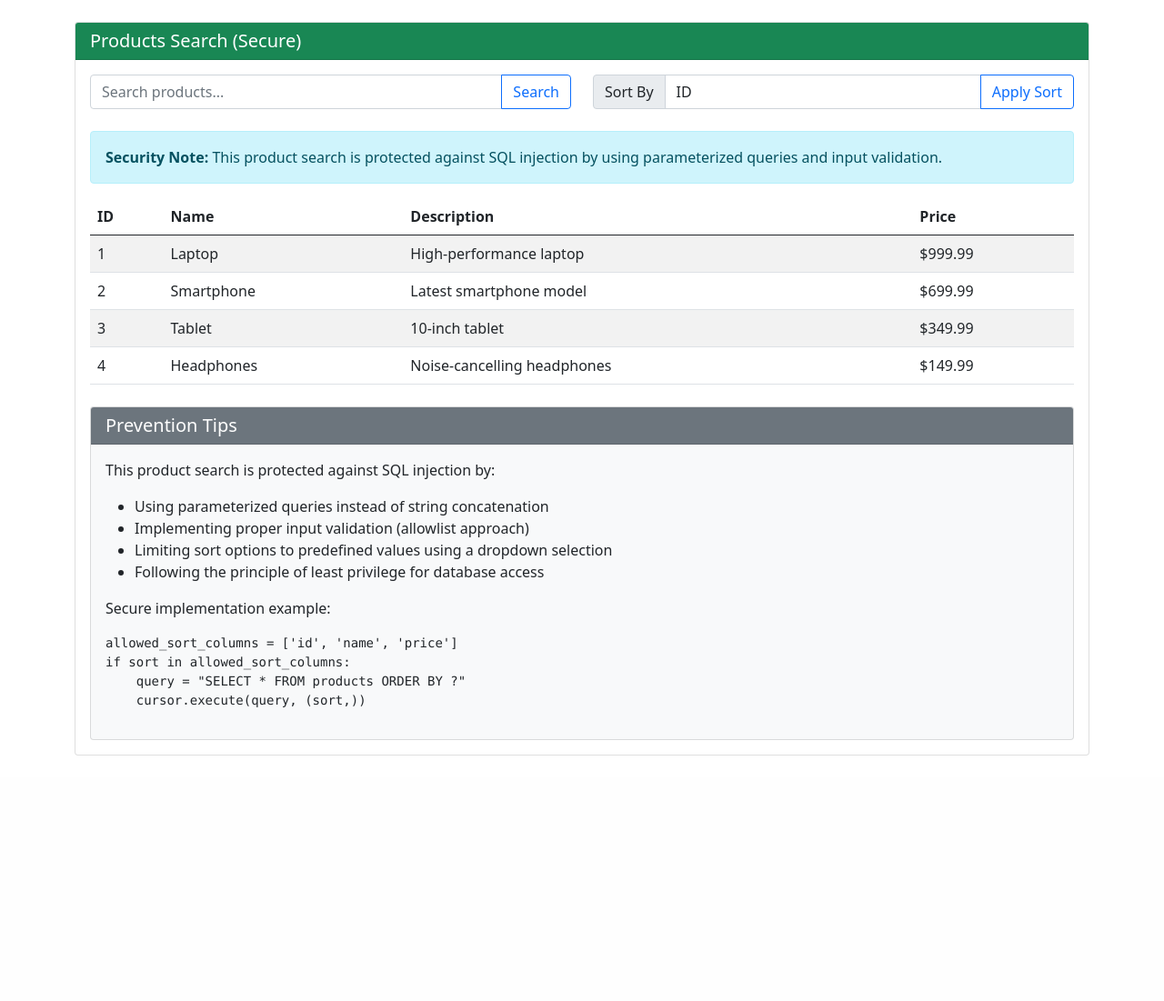
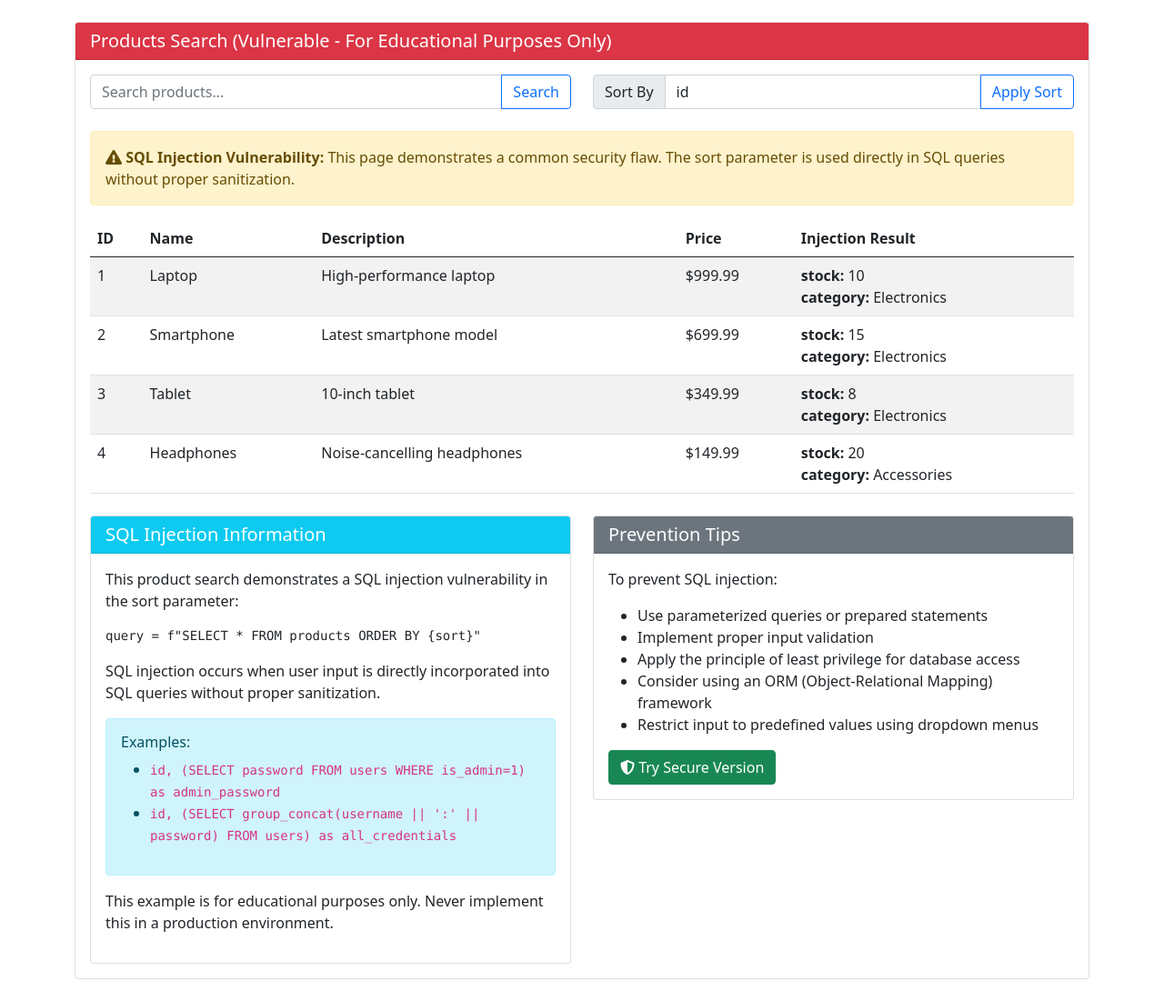
Before and after one commit to SebastianMeisel/SQL-Injection-Demo, a Flask app: page /products in a window 1280 px wide. Shown: the part 56-1157 px from the top of the page at 91% size. Before the commit the page ends 887 px from the top, so only its background shows below. Run offline with Flask 2, Linux system fonts and the light colour scheme; data comes from the database, SQL or seed files in the repository; some libraries are stand-ins or nearby versions.

Commit message:
Make products vulnerable again!

```diff
--- a/app/templates/products.html
+++ b/app/templates/products.html
@@ -4,8 +4,8 @@
 
 {% block content %}
 <div class="card mb-4">
-    <div class="card-header bg-success text-white">
-        <h5 class="mb-0">Products Search (Secure)</h5>
+    <div class="card-header bg-danger text-white">
+        <h5 class="mb-0">Products Search (Vulnerable - For Educational Purposes Only)</h5>
     </div>
     <div class="card-body">
         <form method="get" class="mb-4">
@@ -19,19 +19,15 @@
                 <div class="col-md-6">
                     <div class="input-group">
                         <label class="input-group-text">Sort By</label>
-                        <select class="form-control" name="sort">
-                            <option value="id" {% if sort == 'id' %}selected{% endif %}>ID</option>
-                            <option value="name" {% if sort == 'name' %}selected{% endif %}>Name</option>
-                            <option value="price" {% if sort == 'price' %}selected{% endif %}>Price</option>
-                        </select>
+                        <input type="text" class="form-control" name="sort" value="{{ sort }}" placeholder="Enter sort column (e.g., id, name, price)">
                         <button class="btn btn-outline-primary" type="submit">Apply Sort</button>
                     </div>
                 </div>
             </div>
         </form>
 
-        <div class="alert alert-info">
-            <strong>Security Note:</strong> This product search is protected against SQL injection by using parameterized queries and input validation.
+        <div class="alert alert-warning">
+            <i class="fas fa-exclamation-triangle"></i> <strong>SQL Injection Vulnerability:</strong> This page demonstrates a common security flaw. The sort parameter is used directly in SQL queries without proper sanitization.
         </div>
 
         <table class="table table-striped">
@@ -41,6 +37,7 @@
                     <th>Name</th>
                     <th>Description</th>
                     <th>Price</th>
+                    <th>Injection Result</th>
                 </tr>
             </thead>
             <tbody>
@@ -50,30 +47,64 @@
                     <td>{{ product['name'] if 'name' in product else 'N/A' }}</td>
                     <td>{{ product['description'] if 'description' in product else 'N/A' }}</td>
                     <td>{% if 'price' in product %}${{ '%.2f'|format(product['price']) }}{% else %}N/A{% endif %}</td>
+                    <td>
+                        <!-- Display all columns that aren't standard product fields -->
+                        {% for key, value in product.items() %}
+                            {% if key not in ['id', 'name', 'description', 'price'] %}
+                                <strong>{{ key }}:</strong> {{ value }}<br>
+                            {% endif %}
+                        {% endfor %}
+                    </td>
                 </tr>
                 {% endfor %}
             </tbody>
         </table>
 
-        <div class="mt-4 card bg-light">
+        <div class="row mt-4">
+            <div class="col-md-6">
+                <div class="card">
+                    <div class="card-header bg-info text-white">
+                        <h5 class="mb-0">SQL Injection Information</h5>
+                    </div>
+                    <div class="card-body">
+                        <p>This product search demonstrates a SQL injection vulnerability in the sort parameter:</p>
+                        <pre><code>query = f"SELECT * FROM products ORDER BY {sort}"</code></pre>
+                        <p>SQL injection occurs when user input is directly incorporated into SQL queries without proper sanitization.</p>
+
+                        <div class="alert alert-info">
+                            <h6>Examples:</h6>
+                            <ul>
+                                <li><code>id, (SELECT password FROM users WHERE is_admin=1) as admin_password</code></li>
+                                <li><code>id, (SELECT group_concat(username || ':' || password) FROM users) as all_credentials</code></li>
+                            </ul>
+                        </div>
+
+                        <p>This example is for educational purposes only. Never implement this in a production environment.</p>
+                    </div>
+                </div>
+            </div>
+
+            <div class="col-md-6">
+                <div class="card">
                     <div class="card-header bg-secondary text-white">
                         <h5 class="mb-0">Prevention Tips</h5>
                     </div>
                     <div class="card-body">
-                <p>This product search is protected against SQL injection by:</p>
+                        <p>To prevent SQL injection:</p>
                         <ul>
-                    <li>Using parameterized queries instead of string concatenation</li>
-                    <li>Implementing proper input validation (allowlist approach)</li>
-                    <li>Limiting sort options to predefined values using a dropdown selection</li>
-                    <li>Following the principle of least privilege for database access</li>
+                            <li>Use parameterized queries or prepared statements</li>
+                            <li>Implement proper input validation</li>
+                            <li>Apply the principle of least privilege for database access</li>
+                            <li>Consider using an ORM (Object-Relational Mapping) framework</li>
+                            <li>Restrict input to predefined values using dropdown menus</li>
                         </ul>
-                <p>Secure implementation example:</p>
-                <pre><code>allowed_sort_columns = ['id', 'name', 'price']
-if sort in allowed_sort_columns:
-    query = "SELECT * FROM products ORDER BY ?"
-    cursor.execute(query, (sort,))</code></pre>
+
+                        <a href="/secure-products" class="btn btn-success">
+                            <i class="fas fa-shield-alt"></i> Try Secure Version
+                        </a>
                     </div>
                 </div>
             </div>
         </div>
-{% endblock %}
+    </div>
+</div>{% endblock %}
```
Lines whose indentation alone changed are shown as unchanged.
